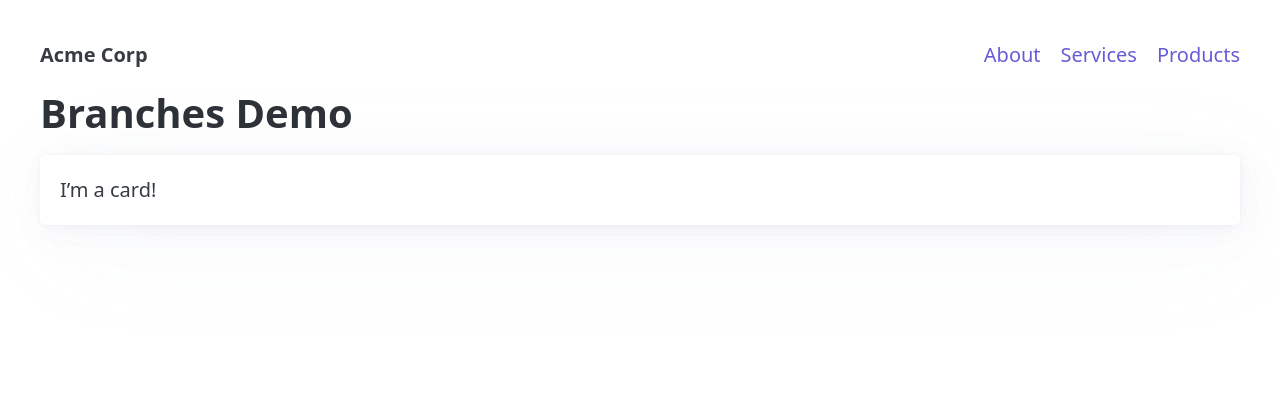
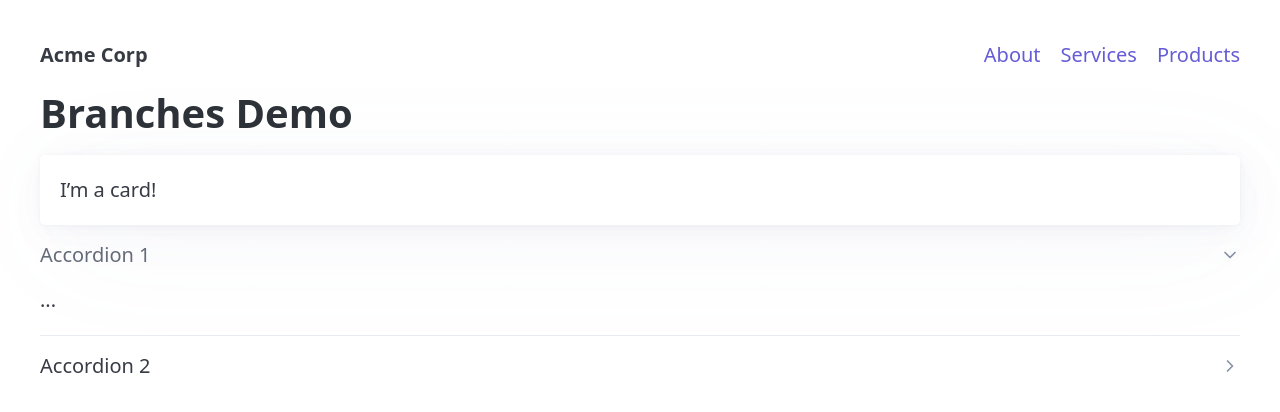
Before and after one commit to narcisolobo/branches-demo, a website: page index.html in a window 1280 px wide. Drawn offline with Linux system fonts and the light colour scheme.

Commit message:
Added Accordion

```diff
--- a/index.html
+++ b/index.html
@@ -20,6 +20,20 @@
       </nav>
       <h1>Branches Demo</h1>
       <article>I&rsquo;m a card!</article>
+      <details open>
+        <summary>Accordion 1</summary>
+        <p>...</p>
+      </details>
+
+      <hr />
+
+      <details>
+        <summary>Accordion 2</summary>
+        <ul>
+          <li>...</li>
+          <li>...</li>
+        </ul>
+      </details>
     </main>
   </body>
 </html>
```
